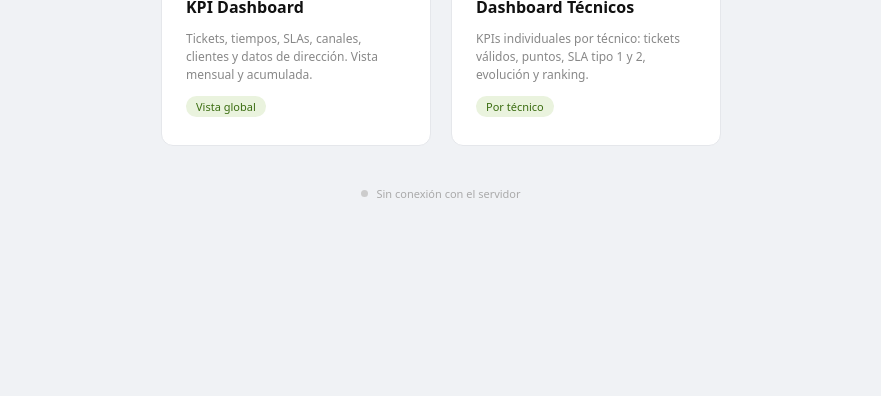
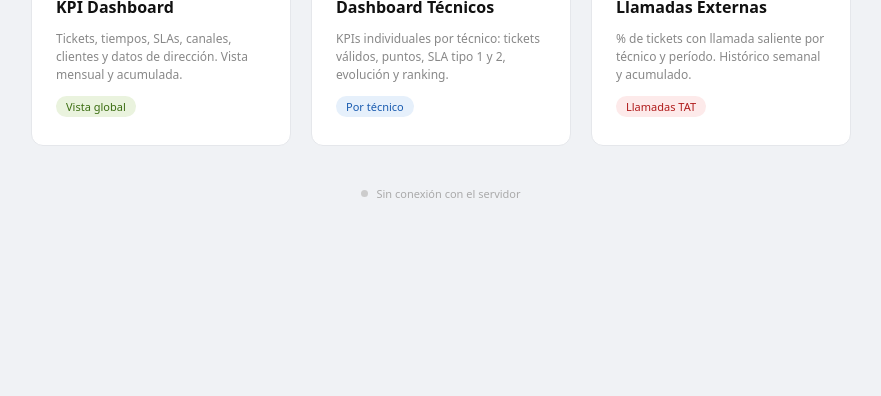
Before and after one commit to Efebejota/zendesk-tecnicos, a website: page dashboards/index.html in a window 1280 px wide. Shown: the part 404-800 px from the top of the page, without its empty margins (199-1080 px from the left). Drawn offline with Linux system fonts and the light colour scheme; no server answers.

Commit message:
feat: index con 3 dashboards, fix reintento llamadas

```diff
--- a/dashboards/index.html
+++ b/dashboards/index.html
@@ -10,18 +10,21 @@ body{font-family:system-ui,sans-serif;background:#f0f2f5;min-height:100vh;displa
 .logo{font-size:13px;font-weight:600;color:#888;letter-spacing:.08em;text-transform:uppercase;margin-bottom:8px;text-align:center}
 h1{font-size:22px;font-weight:700;color:#1a1a2e;margin-bottom:6px;text-align:center}
 .sub{font-size:13px;color:#888;margin-bottom:40px;text-align:center}
-.grid{display:grid;grid-template-columns:1fr 1fr;gap:20px;width:100%;max-width:560px}
+.grid{display:grid;grid-template-columns:1fr 1fr 1fr;gap:20px;width:100%;max-width:820px}
 .card{background:#fff;border:1px solid #e5e7eb;border-radius:12px;padding:28px 24px;text-decoration:none;color:inherit;transition:all .18s;display:flex;flex-direction:column;gap:12px}
 .card:hover{transform:translateY(-3px);box-shadow:0 8px 24px rgba(0,0,0,.08);border-color:#378ADD}
 .card-icon{font-size:32px}
 .card-title{font-size:16px;font-weight:600;color:#111}
 .card-desc{font-size:12px;color:#888;line-height:1.5}
-.card-badge{display:inline-flex;align-items:center;gap:6px;background:#EAF3DE;color:#3B6D11;font-size:11px;font-weight:500;padding:3px 10px;border-radius:20px;width:fit-content}
+.card-badge{display:inline-flex;align-items:center;gap:6px;font-size:11px;font-weight:500;padding:3px 10px;border-radius:20px;width:fit-content}
+.badge-green{background:#EAF3DE;color:#3B6D11}
+.badge-blue{background:#E6F0FB;color:#1A5CB0}
+.badge-red{background:#FDEAEA;color:#B01A1A}
 .status{margin-top:40px;font-size:11px;color:#aaa;display:flex;align-items:center;gap:8px}
 .dot{width:7px;height:7px;border-radius:50%;background:#ccc}
 .dot.ok{background:#1D9E75}.dot.loading{background:#BA7517;animation:pulse 1.2s infinite}
 @keyframes pulse{0%,100%{opacity:1}50%{opacity:.4}}
-@media(max-width:480px){.grid{grid-template-columns:1fr}}
+@media(max-width:640px){.grid{grid-template-columns:1fr}}
 </style>
 </head>
 <body>
@@ -35,13 +38,19 @@ h1{font-size:22px;font-weight:700;color:#1a1a2e;margin-bottom:6px;text-align:cen
     <div class="card-icon">📊</div>
     <div class="card-title">KPI Dashboard</div>
     <div class="card-desc">Tickets, tiempos, SLAs, canales, clientes y datos de dirección. Vista mensual y acumulada.</div>
-    <div class="card-badge">Vista global</div>
+    <div class="card-badge badge-green">Vista global</div>
   </a>
   <a class="card" href="/dashboard.html">
     <div class="card-icon">👥</div>
     <div class="card-title">Dashboard Técnicos</div>
     <div class="card-desc">KPIs individuales por técnico: tickets válidos, puntos, SLA tipo 1 y 2, evolución y ranking.</div>
-    <div class="card-badge">Por técnico</div>
+    <div class="card-badge badge-blue">Por técnico</div>
+  </a>
+  <a class="card" href="/dashboard_llamadas.html">
+    <div class="card-icon">📞</div>
+    <div class="card-title">Llamadas Externas</div>
+    <div class="card-desc">% de tickets con llamada saliente por técnico y período. Histórico semanal y acumulado.</div>
+    <div class="card-badge badge-red">Llamadas TAT</div>
   </a>
 </div>
 
```
